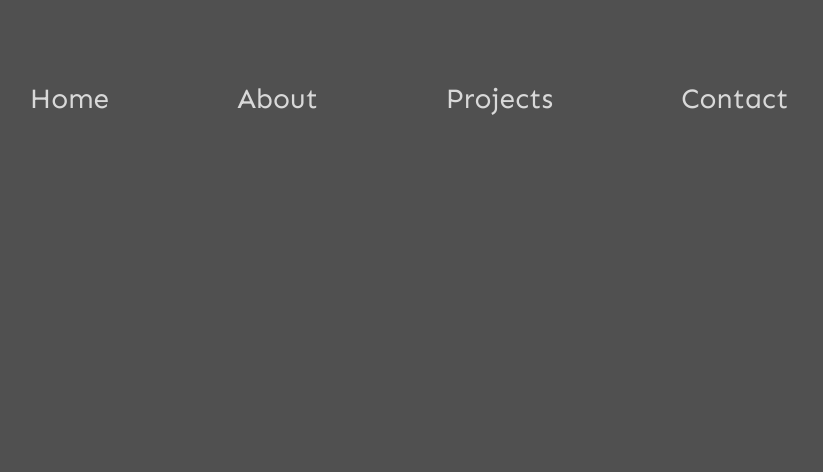
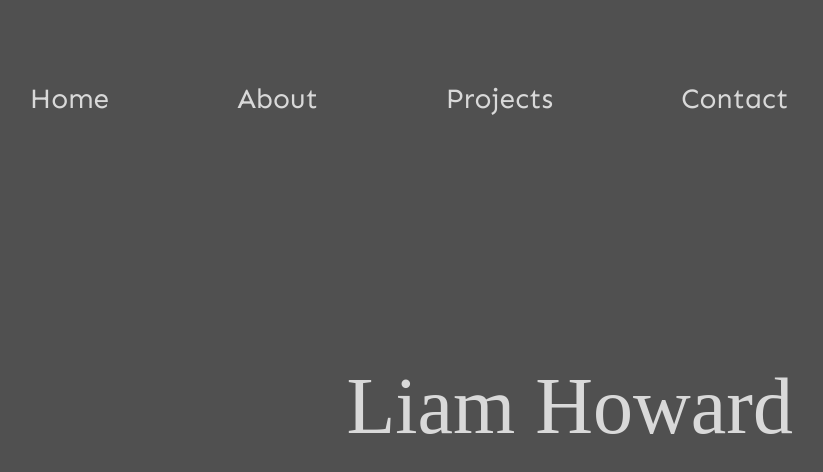
Before and after one commit to LiamLJhoward/react-portfolio, a React (Create React App) app: page / in a window 1280 px wide. Shown: the top 472 px of the page, without its empty margins (231-1054 px from the left). Built offline with nearby package versions, Linux system fonts and the light colour scheme; a web font is replaced by a local one.

Commit message:
fixed return function of home page

```diff
--- a/src/App.js
+++ b/src/App.js
@@ -10,6 +10,7 @@ import Contact from './Components/Contact/Contact';
 // import { Navbar } from 'react-bootstrap'
 
 function App() {
+  console.log(window.location.pathname);
   let Component
   switch (window.location.pathname) {
     case "/":
@@ -29,7 +30,6 @@ function App() {
 
   return (
     <>
-      <Home />
       <Navigation />
       <Component />
       </>
--- a/src/Components/Home/Home.css
+++ b/src/Components/Home/Home.css
@@ -2,10 +2,18 @@ body {
     font-family: 'GFS Didot', serif;
  }
 
- h1 {
+.header-title  {
      font-size: 5rem;
      font-weight: 400;
      float: right;
      padding-right: 20%;
      padding-top: 10%;
  }
+ @media screen and (max-width: 800){
+    .header-title  {
+        font-size: 2.5rem;
+        font-weight: 400;
+        padding-top: 10%;
+        padding-left: 20%;
+    }
+ }
--- a/src/Components/Home/Home.js
+++ b/src/Components/Home/Home.js
@@ -2,7 +2,9 @@ import React from "react";
 import './Home.css';
 
 export default function Home() {
+    return (
     <div>
-    <h1>Liam Howard</h1>
+    <h1 className="header-title">Liam Howard </h1>
     </div>
+    )
 }
```
Also changed, not shown: src/Components/Home/Creator.png (added), 1 other file (tests, documents, lock files or other folders).
